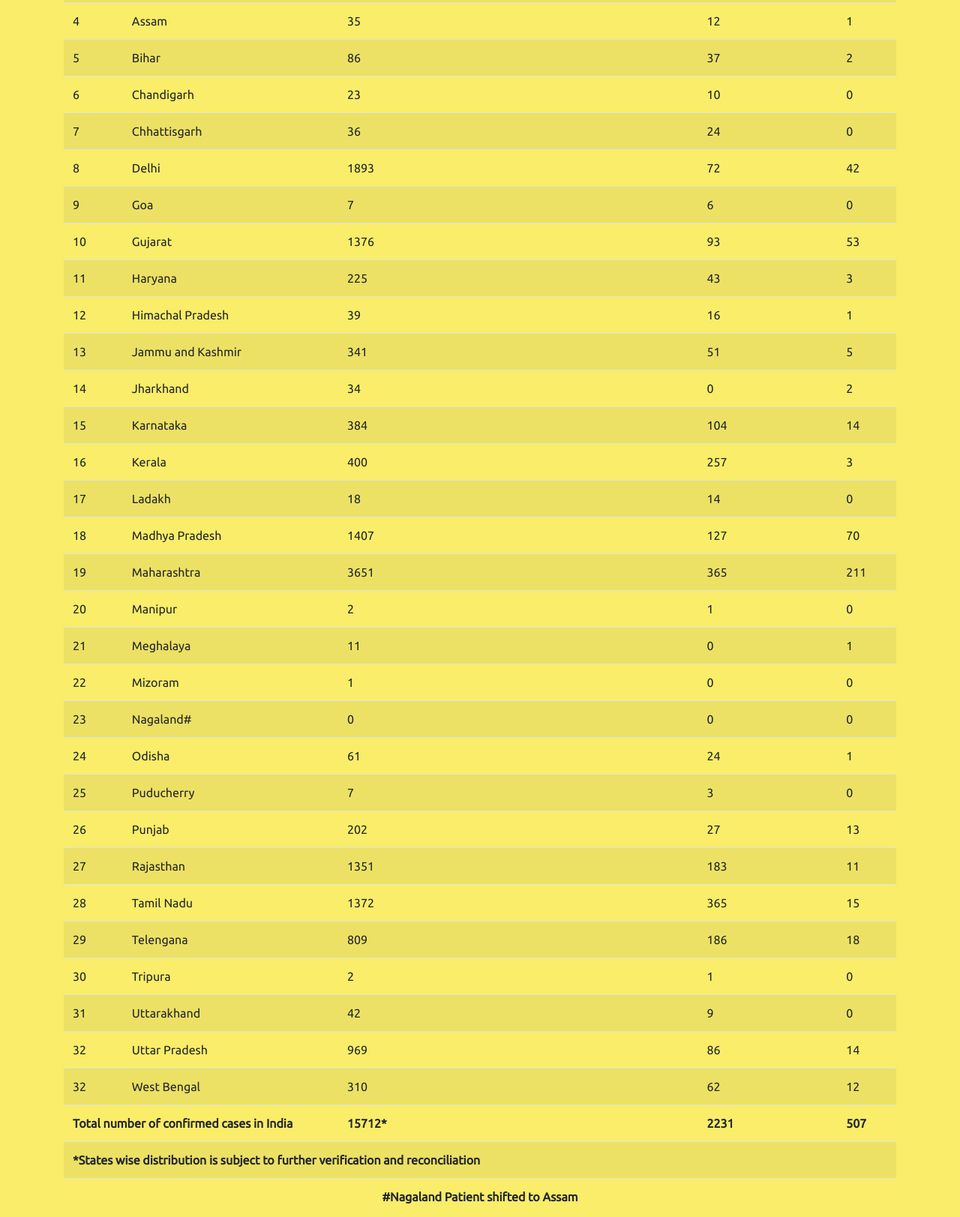
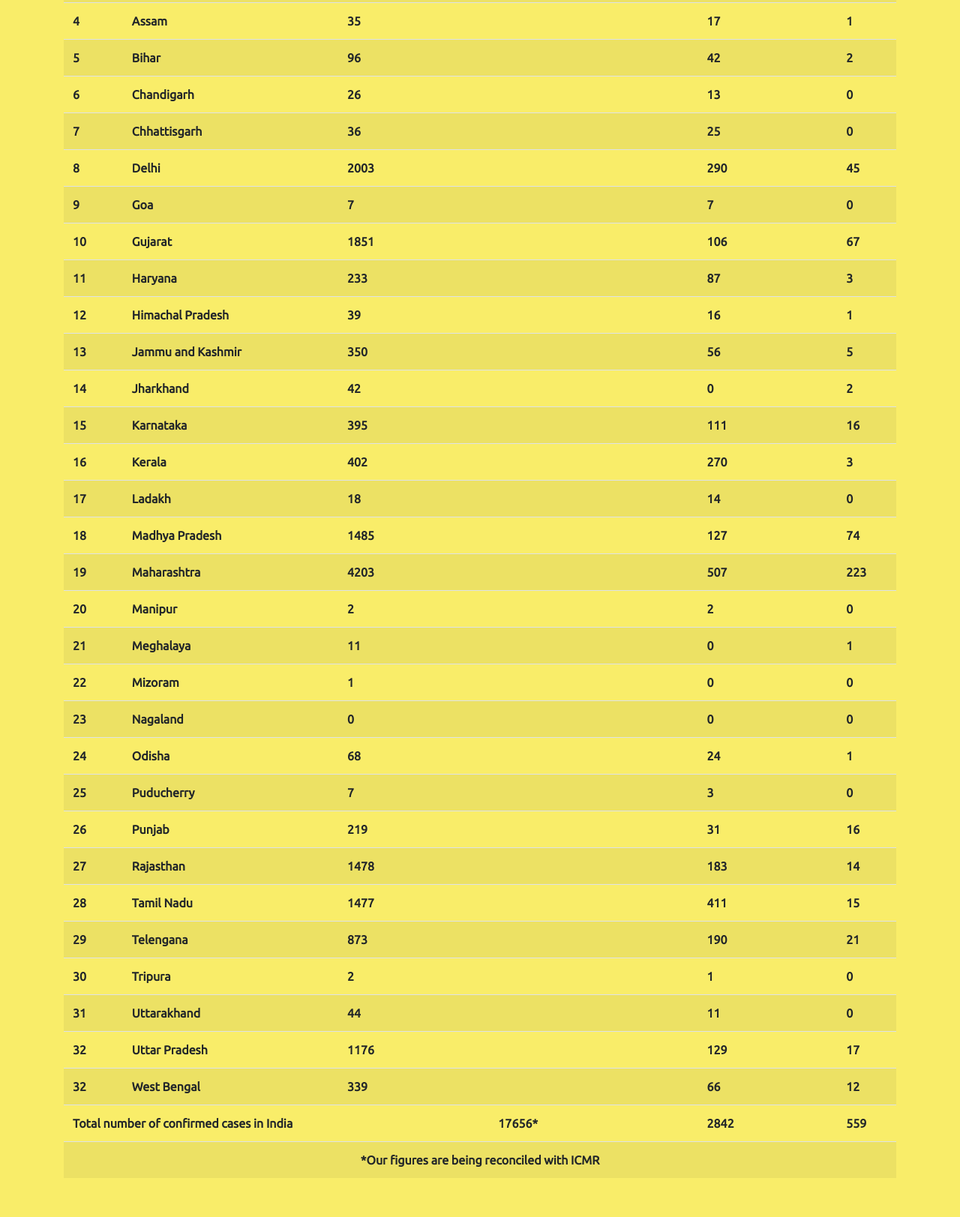
Before and after one commit to arsharaj/corona-tracker-website, a plain HTML site: page index.html in a window 1280 px wide. Shown: the part 723-2346 px from the top of the page at 75% size. Drawn offline with nearby package versions, Linux system fonts and the light colour scheme.

Commit message:
Site updates

```diff
--- a/index.html
+++ b/index.html
@@ -11,8 +11,7 @@
   <meta name="viewport" content="width=device-width, initial-scale=1, shrink-to-fit=no">
   <title>Corona Tracker India</title>
   <link rel="shortcut icon" href="favicon.ico">
-  <link rel="stylesheet" href="https://stackpath.bootstrapcdn.com/bootstrap/4.4.1/css/bootstrap.min.css"
-    integrity="sha384-Vkoo8x4CGsO3+Hhxv8T/Q5PaXtkKtu6ug5TOeNV6gBiFeWPGFN9MuhOf23Q9Ifjh" crossorigin="anonymous">
+  <link rel="stylesheet" href="https://stackpath.bootstrapcdn.com/bootstrap/4.4.1/css/bootstrap.min.css" integrity="sha384-Vkoo8x4CGsO3+Hhxv8T/Q5PaXtkKtu6ug5TOeNV6gBiFeWPGFN9MuhOf23Q9Ifjh" crossorigin="anonymous">
   <link href="https://fonts.googleapis.com/css2?family=Ubuntu&display=swap" rel="stylesheet">
   <link rel="stylesheet" href="css/styles.css">
 </head>
@@ -23,8 +22,7 @@
     <a class="navbar-brand" href="#">
       <img src="images/logo.png" alt="logo" width="50">
     </a>
-    <button class="navbar-toggler" type="button" data-toggle="collapse" data-target="#navbarNav"
-      aria-controls="navbarNav" aria-expanded="false" aria-label="Toggle navigation">
+    <button class="navbar-toggler" type="button" data-toggle="collapse" data-target="#navbarNav" aria-controls="navbarNav" aria-expanded="false" aria-label="Toggle navigation">
       <span class="navbar-toggler-icon"></span>
     </button>
     <div class="collapse navbar-collapse" id="navbarNav">
@@ -56,16 +54,16 @@
             <tr>
               <td scope="row">1</td>
               <td>Active Cases</td>
-              <td>10824</td>
+              <td>14255</td>
             </tr>
             <tr>
               <td scope="row">2</td>
               <td>Cured / Discharged</td>
-              <td>1514</td>
+              <td>2841</td>
             <tr>
               <td scope="row">3</td>
               <td>Deaths</td>
-              <td>420</td>
+              <td>559</td>
             </tr>
             <tr>
               <td scope="row">4</td>
@@ -82,7 +80,7 @@
     <div class="container">
       <h1 class="heading">Statewise Stats</h1>
       <div class="table-responsive">
-        <table class="table table-striped">
+        <table class="table table-striped" style="font-weight:bold">
           <thead>
             <tr>
               <th><strong>S. No.</strong></th>
@@ -96,16 +94,16 @@
             <tr>
               <td>1</td>
               <td>Andaman and Nicobar Islands</td>
-              <td>14</td>
+              <td>15</td>
               <td>11</td>
               <td>0</td>
             </tr>
             <tr>
               <td>2</td>
               <td>Andhra Pradesh</td>
-              <td>603</td>
-              <td>42</td>
-              <td>15</td>
+              <td>722</td>
+              <td>92</td>
+              <td>20</td>
             </tr>
             <tr>
               <td>3</td>
@@ -118,56 +116,56 @@
               <td>4</td>
               <td>Assam</td>
               <td>35</td>
-              <td>12</td>
+              <td>17</td>
               <td>1</td>
             </tr>
             <tr>
               <td>5</td>
               <td>Bihar</td>
-              <td>86</td>
-              <td>37</td>
+              <td>96</td>
+              <td>42</td>
               <td>2</td>
             </tr>
             <tr>
               <td>6</td>
               <td>Chandigarh</td>
-              <td>23</td>
-              <td>10</td>
+              <td>26</td>
+              <td>13</td>
               <td>0</td>
             </tr>
             <tr>
               <td>7</td>
               <td>Chhattisgarh</td>
               <td>36</td>
-              <td>24</td>
+              <td>25</td>
               <td>0</td>
             </tr>
             <tr>
               <td>8</td>
               <td>Delhi</td>
-              <td>1893</td>
-              <td>72</td>
-              <td>42</td>
+              <td>2003</td>
+              <td>290</td>
+              <td>45</td>
             </tr>
             <tr>
               <td>9</td>
               <td>Goa</td>
               <td>7</td>
-              <td>6</td>
+              <td>7</td>
               <td>0</td>
             </tr>
             <tr>
               <td>10</td>
               <td>Gujarat</td>
-              <td>1376</td>
-              <td>93</td>
-              <td>53</td>
+              <td>1851</td>
+              <td>106</td>
+              <td>67</td>
             </tr>
             <tr>
               <td>11</td>
               <td>Haryana</td>
-              <td>225</td>
-              <td>43</td>
+              <td>233</td>
+              <td>87</td>
               <td>3</td>
             </tr>
             <tr>
@@ -180,29 +178,29 @@
             <tr>
               <td>13</td>
               <td>Jammu and Kashmir</td>
-              <td>341</td>
-              <td>51</td>
+              <td>350</td>
+              <td>56</td>
               <td>5</td>
             </tr>
             <tr>
               <td>14</td>
               <td>Jharkhand</td>
-              <td>34</td>
+              <td>42</td>
               <td>0</td>
               <td>2</td>
             </tr>
             <tr>
               <td>15</td>
               <td>Karnataka</td>
-              <td>384</td>
-              <td>104</td>
-              <td>14</td>
+              <td>395</td>
+              <td>111</td>
+              <td>16</td>
             </tr>
             <tr>
               <td>16</td>
               <td>Kerala</td>
-              <td>400</td>
-              <td>257</td>
+              <td>402</td>
+              <td>270</td>
               <td>3</td>
             </tr>
             <tr>
@@ -215,22 +213,22 @@
             <tr>
               <td>18</td>
               <td>Madhya Pradesh</td>
-              <td>1407</td>
+              <td>1485</td>
               <td>127</td>
-              <td>70</td>
+              <td>74</td>
             </tr>
             <tr>
               <td>19</td>
               <td>Maharashtra</td>
-              <td>3651</td>
-              <td>365</td>
-              <td>211</td>
+              <td>4203</td>
+              <td>507</td>
+              <td>223</td>
             </tr>
             <tr>
               <td>20</td>
               <td>Manipur</td>
               <td>2</td>
-              <td>1</td>
+              <td>2</td>
               <td>0</td>
             </tr>
             <tr>
@@ -249,7 +247,7 @@
             </tr>
             <tr>
               <td>23</td>
-              <td>Nagaland#</td>
+              <td>Nagaland</td>
               <td>0</td>
               <td>0</td>
               <td>0</td>
@@ -257,7 +255,7 @@
             <tr>
               <td>24</td>
               <td>Odisha</td>
-              <td>61</td>
+              <td>68</td>
               <td>24</td>
               <td>1</td>
             </tr>
@@ -271,30 +269,30 @@
             <tr>
               <td>26</td>
               <td>Punjab</td>
-              <td>202</td>
-              <td>27</td>
-              <td>13</td>
+              <td>219</td>
+              <td>31</td>
+              <td>16</td>
             </tr>
             <tr>
               <td>27</td>
               <td>Rajasthan</td>
-              <td>1351</td>
+              <td>1478</td>
               <td>183</td>
-              <td>11</td>
+              <td>14</td>
             </tr>
             <tr>
               <td>28</td>
               <td>Tamil Nadu</td>
-              <td>1372</td>
-              <td>365</td>
+              <td>1477</td>
+              <td>411</td>
               <td>15</td>
             </tr>
             <tr>
               <td>29</td>
               <td>Telengana</td>
-              <td>809</td>
-              <td>186</td>
-              <td>18</td>
+              <td>873</td>
+              <td>190</td>
+              <td>21</td>
             </tr>
             <tr>
               <td>30</td>
@@ -306,41 +304,36 @@
             <tr>
               <td>31</td>
               <td>Uttarakhand</td>
-              <td>42</td>
-              <td>9</td>
+              <td>44</td>
+              <td>11</td>
               <td>0</td>
             </tr>
             <tr>
               <td>32</td>
               <td>Uttar Pradesh</td>
-              <td>969</td>
-              <td>86</td>
-              <td>14</td>
+              <td>1176</td>
+              <td>129</td>
+              <td>17</td>
             </tr>
             <tr>
               <td>32</td>
               <td>West Bengal</td>
-              <td>310</td>
-              <td>62</td>
+              <td>339</td>
+              <td>66</td>
               <td>12</td>
             </tr>
             <tr>
               <td colspan="2"><strong><span>Total number of confirmed cases in India</span></strong></td>
-              <td><strong>15712*</strong></td>
+              <td align="center" style="text-align:center;"><strong>17656*</strong></td>
               <td>
-                <strong>2231</strong>
+                <strong>2842</strong>
               </td>
               <td>
-                <strong>507</strong>
+                <strong>559</strong>
               </td>
             </tr>
             <tr>
-              <td colspan="5"><strong>*States wise distribution is subject to further verification and
-                  reconciliation</strong></td>
-            </tr>
-            <tr>
-              <td colspan="5" style="text-align:center;"><strong>#Nagaland Patient shifted to
-                  Assam</strong></td>
+              <td align="center" colspan="5" style="text-align:center;"><strong>*Our figures are being reconciled with ICMR</strong></td>
             </tr>
           </tbody>
         </table>
@@ -382,6 +375,24 @@
               <td>2020-04-16</td>
               <td>
                 <a href="data/corona-data/2020-04-16-data.txt" target="_blank">
+                  Download
+                </a>
+              </td>
+            </tr>
+            <tr>
+              <td>4</td>
+              <td>2020-04-19</td>
+              <td>
+                <a href="data/corona-data/2020-04-19-data.txt" target="_blank">
+                  Download
+                </a>
+              </td>
+            </tr>
+            <tr>
+              <td>5</td>
+              <td>2020-04-20</td>
+              <td>
+                <a href="data/corona-data/2020-04-20-data.txt" target="_blank">
                   Download
                 </a>
               </td>
@@ -476,15 +487,9 @@
     <a href="https://technoverser.wordpress.com">Blogs</a>
   </footer>
   <!-- Scripts -->
-  <script src="https://code.jquery.com/jquery-3.4.1.slim.min.js"
-    integrity="sha384-J6qa4849blE2+poT4WnyKhv5vZF5SrPo0iEjwBvKU7imGFAV0wwj1yYfoRSJoZ+n"
-    crossorigin="anonymous"></script>
-  <script src="https://cdn.jsdelivr.net/npm/popper.js@1.16.0/dist/umd/popper.min.js"
-    integrity="sha384-Q6E9RHvbIyZFJoft+2mJbHaEWldlvI9IOYy5n3zV9zzTtmI3UksdQRVvoxMfooAo"
-    crossorigin="anonymous"></script>
-  <script src="https://stackpath.bootstrapcdn.com/bootstrap/4.4.1/js/bootstrap.min.js"
-    integrity="sha384-wfSDF2E50Y2D1uUdj0O3uMBJnjuUD4Ih7YwaYd1iqfktj0Uod8GCExl3Og8ifwB6"
-    crossorigin="anonymous"></script>
+  <script src="https://code.jquery.com/jquery-3.4.1.slim.min.js" integrity="sha384-J6qa4849blE2+poT4WnyKhv5vZF5SrPo0iEjwBvKU7imGFAV0wwj1yYfoRSJoZ+n" crossorigin="anonymous"></script>
+  <script src="https://cdn.jsdelivr.net/npm/popper.js@1.16.0/dist/umd/popper.min.js" integrity="sha384-Q6E9RHvbIyZFJoft+2mJbHaEWldlvI9IOYy5n3zV9zzTtmI3UksdQRVvoxMfooAo" crossorigin="anonymous"></script>
+  <script src="https://stackpath.bootstrapcdn.com/bootstrap/4.4.1/js/bootstrap.min.js" integrity="sha384-wfSDF2E50Y2D1uUdj0O3uMBJnjuUD4Ih7YwaYd1iqfktj0Uod8GCExl3Og8ifwB6" crossorigin="anonymous"></script>
 </body>
 
 </html>
```
Also changed, not shown: data/corona-data/2020-04-20-data.txt (added).
